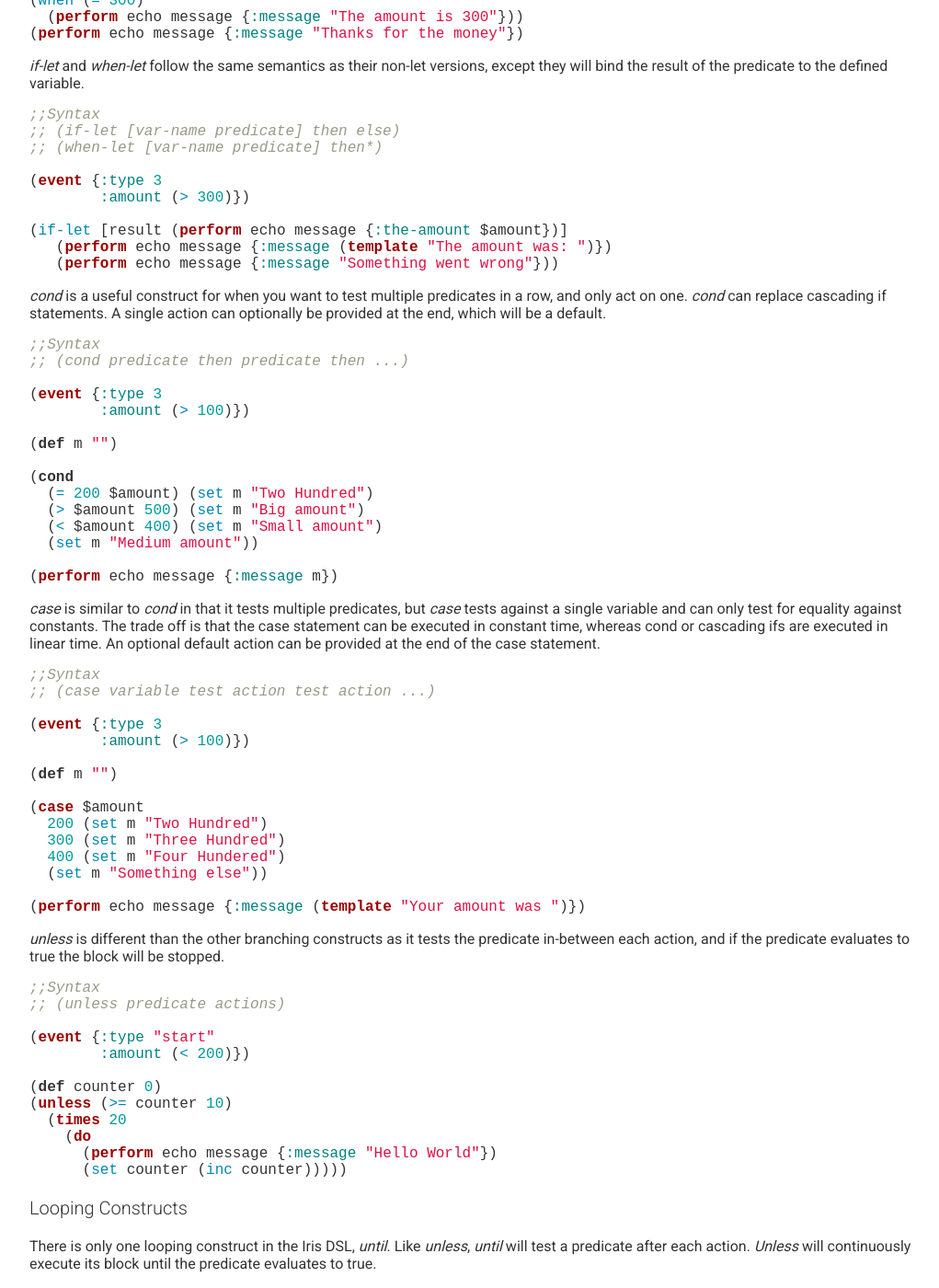
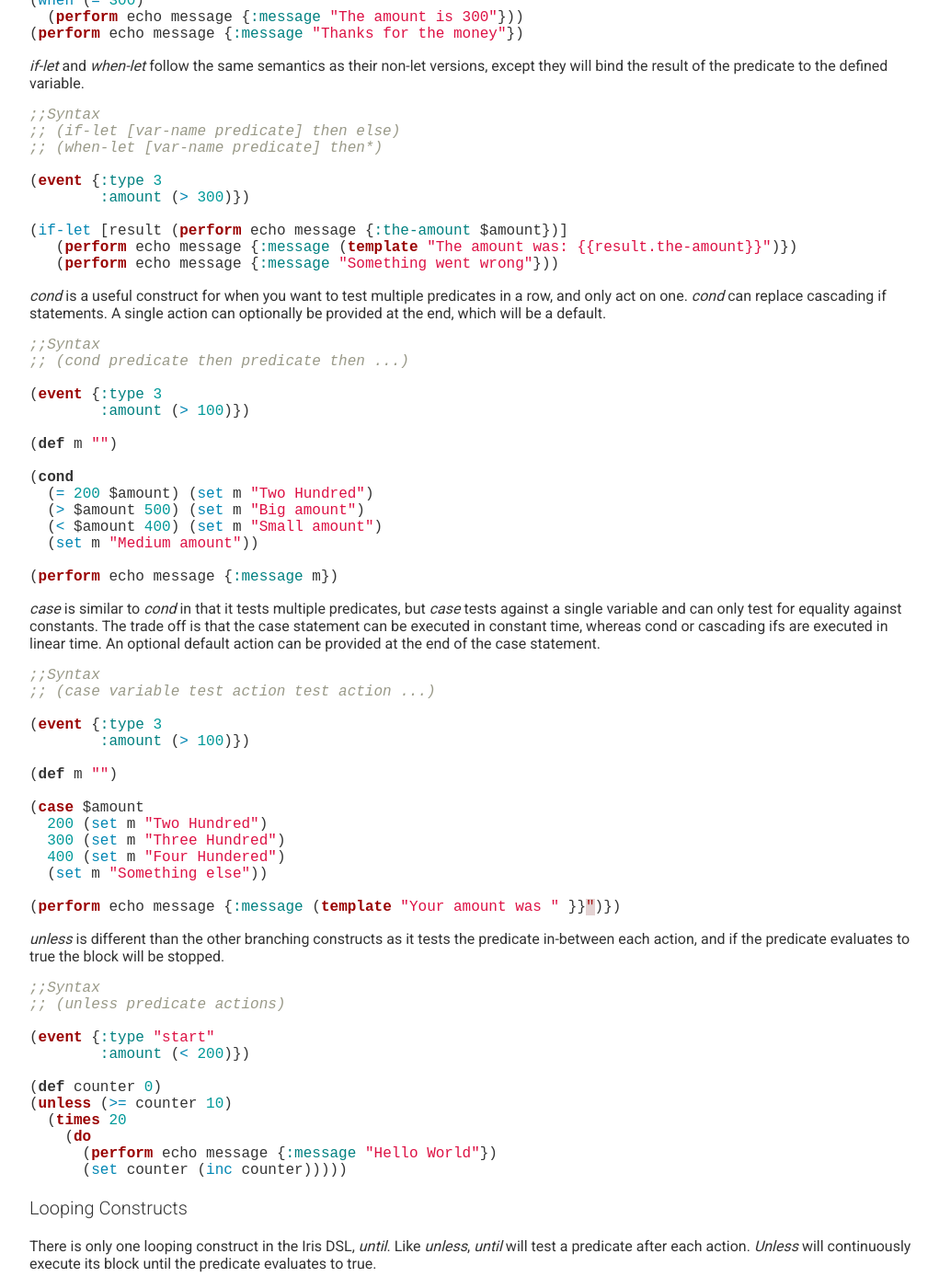
Before and after one commit to ianbishop/userevents.github.io, a Jekyll site: the page built from 4.2/docs/dsl.md, in a window 1280 px wide and 1400 px high, scrolled down 5895 px. Shown: the whole window at 92% size, without its empty margins (0-1021 px from the left). Built offline with Jekyll 4.4.1, drawn with Linux system fonts in a browser that asks for light colours; Markdown is read by kramdown in place of the engine named in the settings.

Commit message:
More escapes

````diff
--- a/4.2/docs/dsl.md
+++ b/4.2/docs/dsl.md
@@ -169,7 +169,7 @@
 
 ```clojure
 (when-let [result (create twilio call {...})]
-  (perform echo message {:message (template "Made a call to {{result.sid}}"})))
+  (perform echo message {:message (template "Made a call to {{ "{{result.sid}} "}}"})))
 ```
 
 #### User Defined
@@ -363,7 +363,7 @@
         :amount (> 300)})
 
 (if-let [result (perform echo message {:the-amount $amount})]
-   (perform echo message {:message (template "The amount was: {{result.the-amount}}")})
+   (perform echo message {:message (template "The amount was: {{ "{{result.the-amount" }}}}")})
    (perform echo message {:message "Something went wrong"}))
 ```
 
@@ -407,7 +407,7 @@
   400 (set m "Four Hundered")
   (set m "Something else"))
 
-(perform echo message {:message (template "Your amount was {{m}}")})
+(perform echo message {:message (template "Your amount was {{ "{{m}}" }}")})
 ```
 
 *unless* is different than the other branching constructs as it tests the predicate in-between each action, and if the
````
